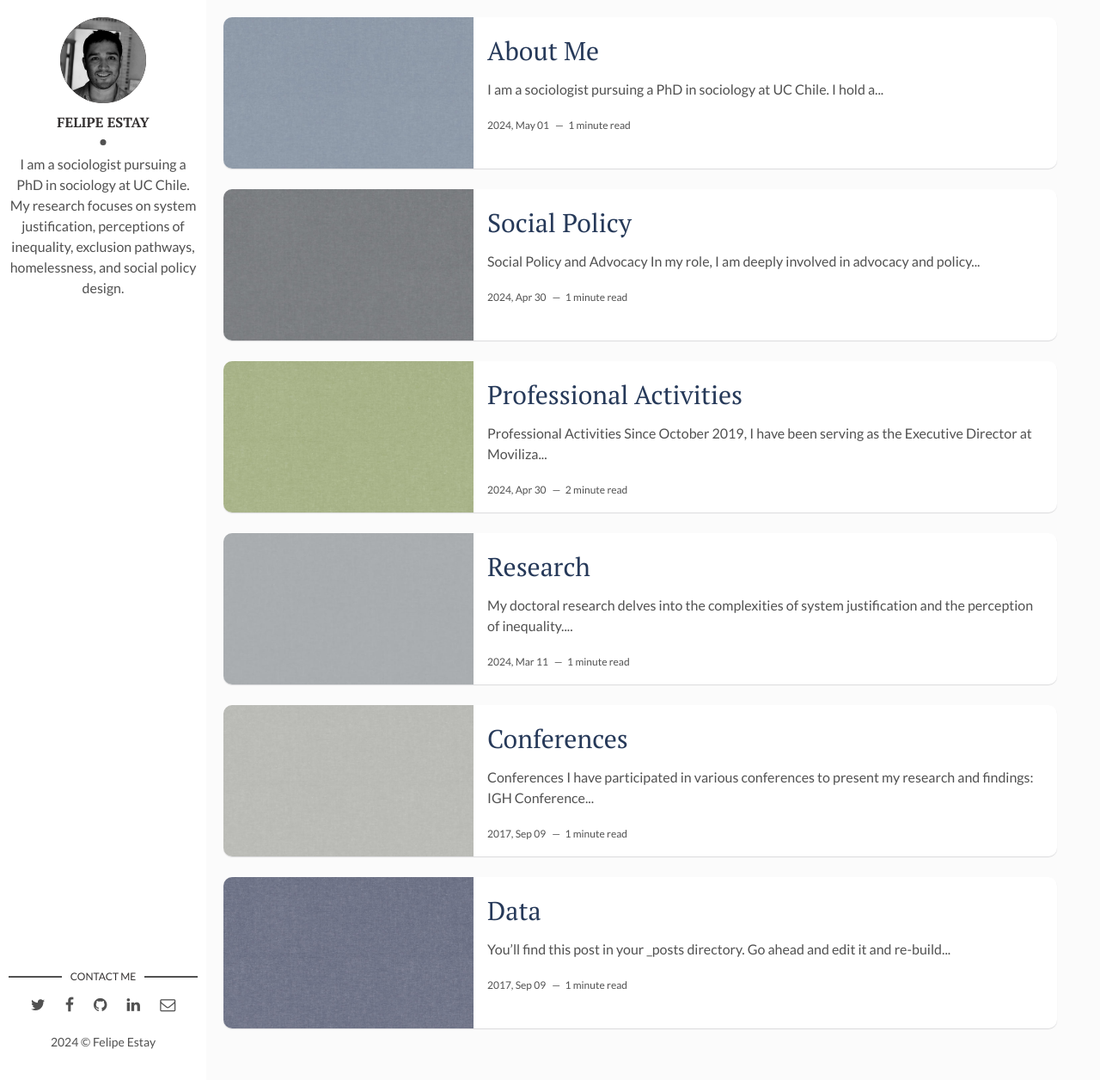
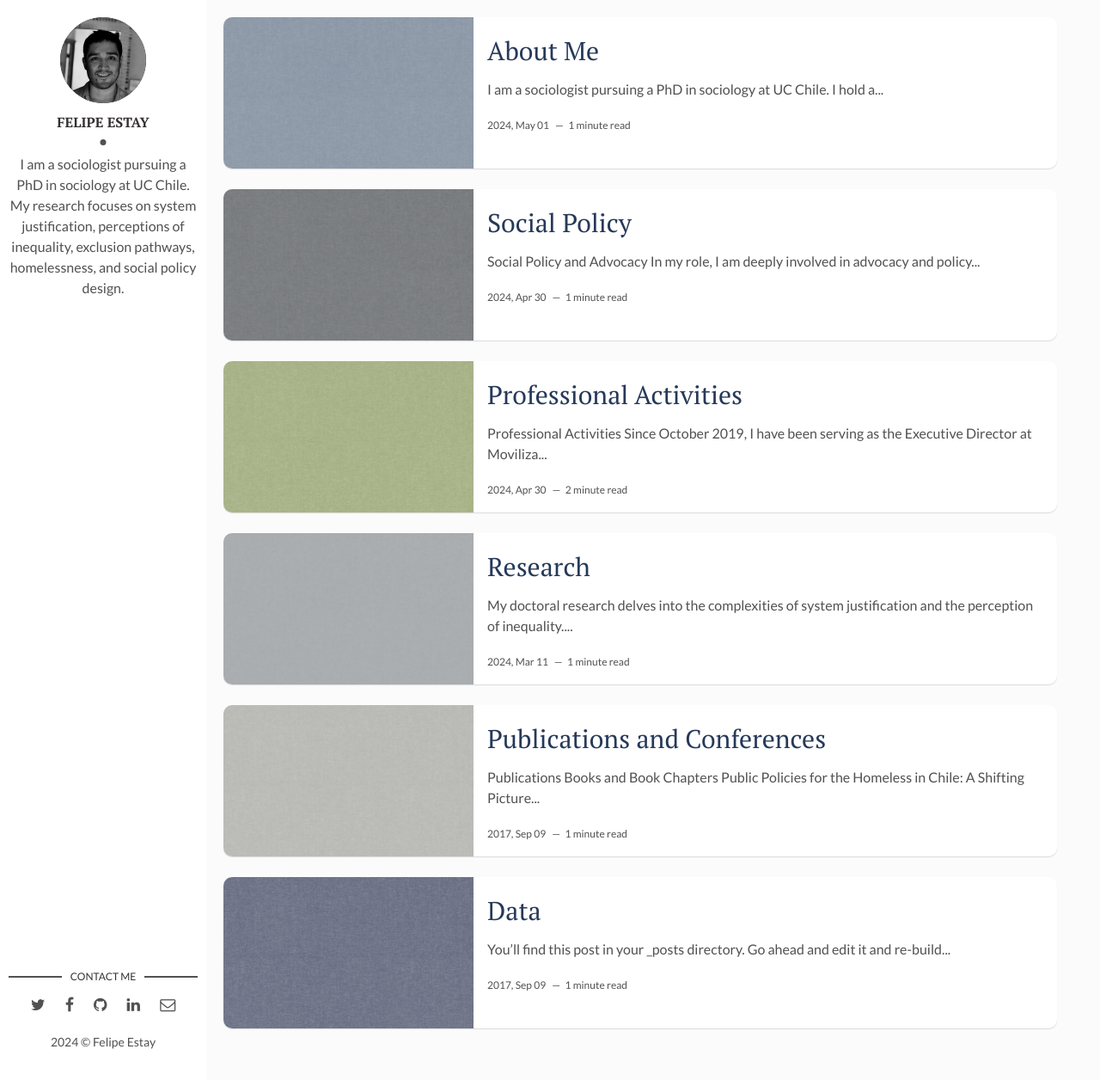
Before and after one commit to felipestay/felipestay.github.io, a Jekyll site: the page built from index.html, in a window 1280 px wide and 1256 px high. Shown: the whole window at 86% size. Built offline with Jekyll 4.4.1, drawn with Linux system fonts in a browser that asks for light colours; the list of posts is cut into pages by our own code; some of the changed lines change nothing that is shown.

Commit message:
Update 2017-09-10-conference-on-javascript.markdown

```diff
--- a/_posts/2017-09-10-conference-on-javascript.markdown
+++ b/_posts/2017-09-10-conference-on-javascript.markdown
@@ -1,12 +1,29 @@
 ---
 layout: post
-title: Conferences
+title: Publications and Conferences
 date: 2017-09-10 00:00:00 +0300
 description: You’ll find this post in your `_posts` directory. Go ahead and edit it and re-build the site to see your changes. # Add post description (optional)
 img: grey4.jpg # Add image post (optional)
 tags: [Poster, Conference] # add tag
 ---
-### Conferences
+
+## Publications
+
+- Books and Book Chapters
+Public Policies for the Homeless in Chile: A Shifting Picture
+I. Eissmann, F. Estay
+The Routledge Handbook of Global Perspectives on Homelessness, Law & Policy (2024)
+- Journal Articles
+Personas en situación de calle: desafío pendiente para la política social en Chile
+I. Eissmann, F. Estay
+Persona y Sociedad, xx(1), 157-171 (2006)
+Cited by: 15
+- Policy Reports
+Política Comunal de Situación de Calle. Ilustre Municipalidad de Arica
+I. Eissmann, F. Estay (2023)
+
+
+## Conferences
 
 I have participated in various conferences to present my research and findings:
 
```
